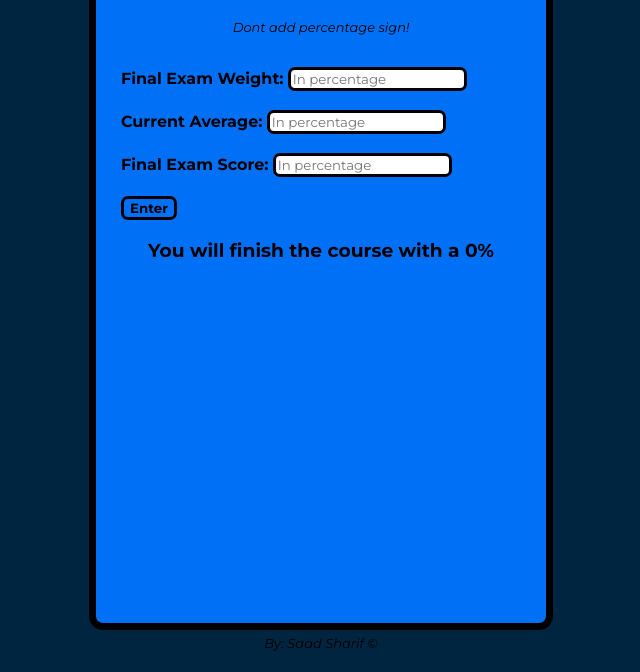
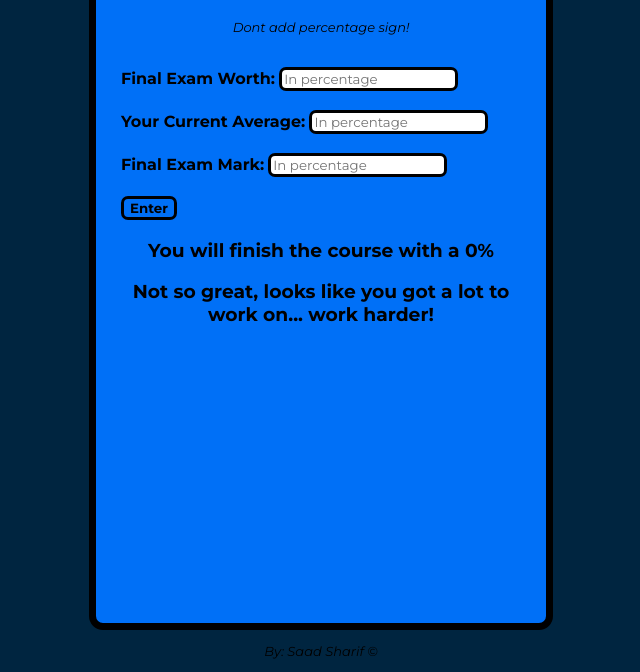
Before and after one commit to BlueTech10/Final-Average-Calculator, a plain HTML site: page index.html in a window 1280 px wide. Both pictures are taken after a click on the button "Enter". Shown: the part 214-886 px from the top of the page, without its empty margins (319-959 px from the left). Before the commit the page ends 865 px from the top, so only its background shows below. Drawn offline with Linux system fonts and the light colour scheme.

Commit message:
Add files via upload

```diff
--- a/index.html
+++ b/index.html
@@ -15,21 +15,24 @@
         <h1>Final Average Calculator</h1>
         <p>Dont add percentage sign!</p><br>
 
-        <label>Final Exam Weight:</label>
+        <label>Final Exam Worth:</label>
         <input type="text" id="textweight" placeholder="In percentage"><br><br>
 
-        <label>Current Average:</label>
+        <label>Your Current Average:</label>
         <input type="text" id="avg" placeholder="In percentage"><br><br>
 
-        <label>Final Exam Score:</label>
+        <label>Final Exam Mark:</label>
         <input type="text" id="textscore" placeholder="In percentage"><br><br>
 
         <button id="enter">Enter</button>
 
-        <h3 id="classavg"></h3><br><br><br><br><br><br><br><br><br><br><br><br><br><br><br><br><br><br>
+        <h3 id="classavg"></h3>
 
-        <p>By: Saad Sharif &copy;</p>
+        <h3 id="motivator"></h3>
     </div>
+
+    <p>By: Saad Sharif &copy;</p>
+
 
     <script src="index.js"></script>
 </body>
--- a/index.js
+++ b/index.js
@@ -13,4 +13,24 @@ document.getElementById("enter").onclick = function(){
 
     finalavg = ((weighted / 100) * testavg) + ((1 - (weighted / 100)) * courseavg);
     document.getElementById("classavg").textContent = "You will finish the course with a " + finalavg + "%";
+
+
+    if(finalavg == 100){
+        document.getElementById("motivator").textContent = " Alright smarty pants you already knew you were getting a 100%, get out of here!";
+    }
+    else if(finalavg >= 95){
+        document.getElementById("motivator").textContent = "Your a genius! Someone like you only comes once every 1000 years!";
+    }
+    else if(finalavg >= 90){
+        document.getElementById("motivator").textContent = "Impressive work! Keep it up!";
+    }
+    else if(finalavg >= 80){
+        document.getElementById("motivator").textContent = "Good job!";
+        }
+    else if(finalavg >=50){
+        document.getElementById("motivator").textContent = "Lets be honest, it could be better, keep working hard!";
+    }
+    else{
+        document.getElementById("motivator").textContent = "Not so great, looks like you got a lot to work on... work harder!";
+    }
 }
```
Also changed, not shown: style.css (line endings or trailing spaces).
